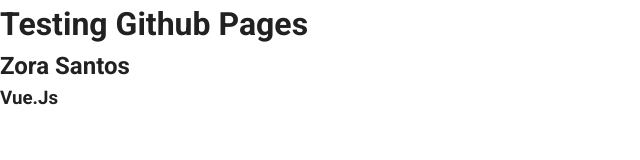
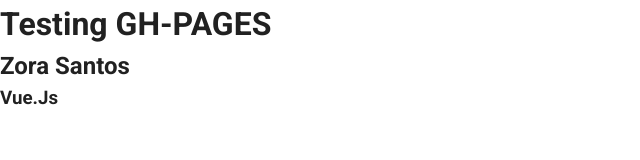
Before and after one commit to zorasantos/vue-example, a Vue app: page / in a window 1280 px wide. Shown: the top 160 px of the page, without its empty margins (0-640 px from the left). Built offline with nearby package versions, Linux system fonts and the light colour scheme.

Commit message:
gh-pages

```diff
--- a/package.json
+++ b/package.json
@@ -1,15 +1,18 @@
 {
   "name": "zorasantos.github.io",
   "version": "0.1.0",
+  "homepage": "https://zorasantos.github.io/",
   "private": true,
   "scripts": {
     "serve": "vue-cli-service serve",
     "build": "vue-cli-service build",
+    "deploy": "gh-pages -d build",
     "test:unit": "vue-cli-service test:unit",
     "lint": "vue-cli-service lint"
   },
   "dependencies": {
     "core-js": "^3.6.5",
+    "gh-pages": "^3.1.0",
     "vue": "^2.6.11",
     "vue-router": "^3.2.0",
     "vuetify": "^2.2.11",
--- a/src/views/Home.vue
+++ b/src/views/Home.vue
@@ -1,6 +1,6 @@
 <template>
   <div class="home">
-    <h1> Testing Github Pages </h1>
+    <h1> Testing GH-PAGES </h1>
     <h2> Zora Santos </h2>
     <h3> Vue.Js </h3>
   </div>
```
Also changed, not shown: 1 other file (tests, documents, lock files or other folders).
